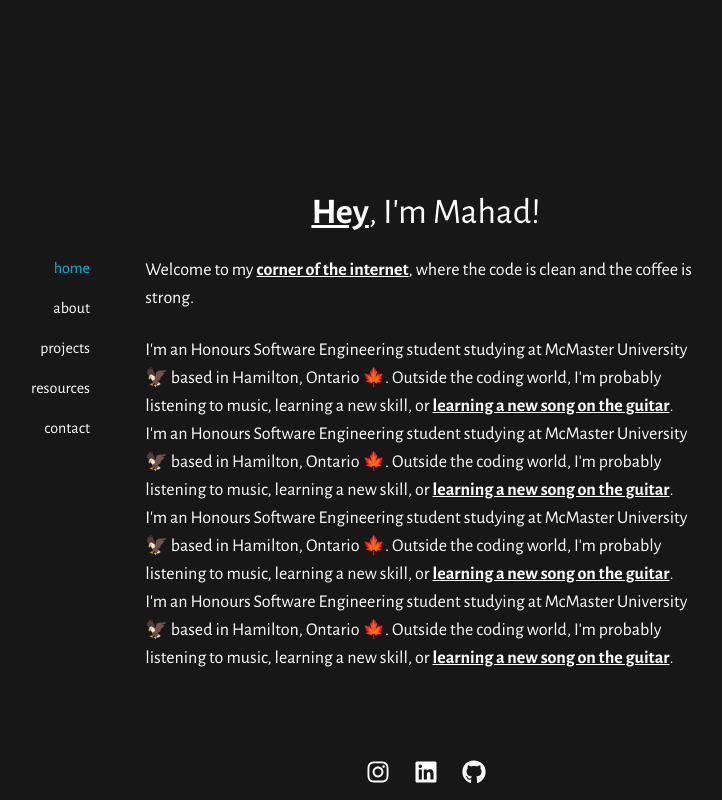
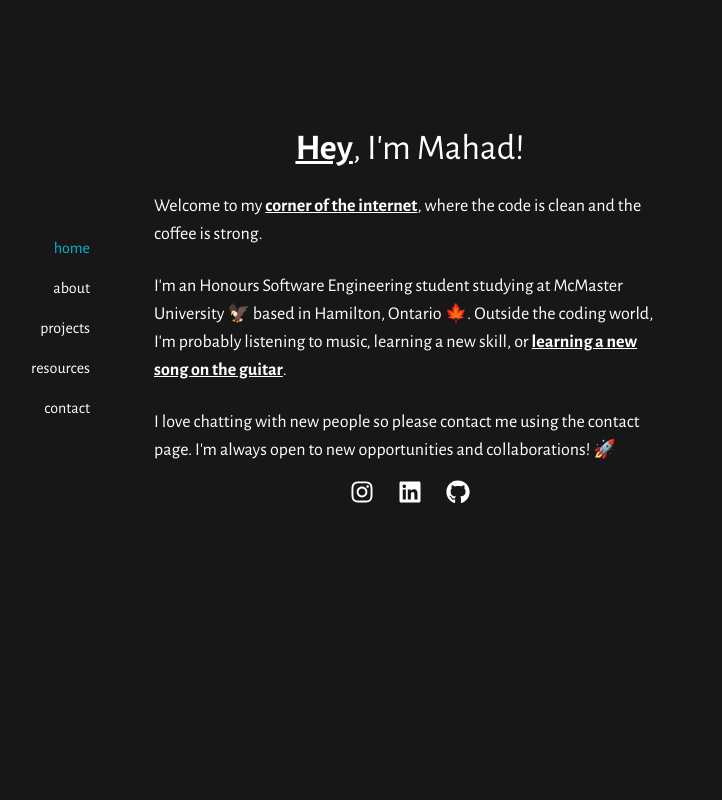
Before and after one commit to mahadhsn/Portfolio, a React app: page /#/ in a window 1280 px wide. Shown: the whole page, without its empty margins (230-952 px from the left). Built offline with nearby package versions, Linux system fonts and the light colour scheme; the HTML template or start-up script is replaced by a standard one; a web font is replaced by a local one.

Commit message:
Finalize home page for now

```diff
--- a/src/components/Layout.jsx
+++ b/src/components/Layout.jsx
@@ -4,19 +4,22 @@ import { Outlet } from "react-router-dom";
 
 const Layout = () => {
   return (
-    <div className="min-h-screen flex flex-col">
+    <div className="flex flex-col">
       {/* Navbar */}
-      <nav className="md:fixed md:top-1/4 md:w-1/4 mt-20 md:mt-10 mb-10">
+      <nav className="md:fixed md:top-1/4 md:w-1/4 mt-[25%] md:mt-5 mb-10">
         <Navbar />
       </nav>
 
       {/* Content Section */}
-      <div className="grow flex flex-col items-center justify-center md:mt-40 md:ml-8">
-        <main className="flex-1 w-full flex items-center justify-center md:max-w-[45%] mobile:max-w-[75%] mx-auto">
+      <div className="flex-1 flex flex-col md:mt-[10%]">
+        <main className="w-full flex-1 flex md:max-w-[40%] justify-items-center mobile:max-w-[75%] mx-auto">
           <Outlet />
         </main>
 
-        <Footer />
+        {/* Footer */}
+        <div className="">
+          <Footer />
+        </div>
       </div>
     </div>
   );
--- a/src/index.css
+++ b/src/index.css
@@ -7,6 +7,11 @@
   font-family: 'Alegreya Sans', sans-serif;
 }
 
-body {
+html, body {
   @apply bg-neutral-900;
+  scrollbar-width: none;
 }
+
+body::-webkit-scrollbar {
+  display: none; /* Chrome, Safari, and Opera */
+}
--- a/src/pages/Home.jsx
+++ b/src/pages/Home.jsx
@@ -28,7 +28,7 @@ const Home = () => {
   return (
 
     <div className='text-white flex flex-col opacity-0 animate-fade-in'>
-        <h1 className=' text-4xl text-center mb-6 md:-mt-10 -mt-5'>
+        <h1 className=' text-4xl text-center mb-6'>
           <span className='cursor-pointer' onClick={handleGreetingClick}>
             {currentGreeting.flag && <span className="mr-2 select-none">{currentGreeting.flag}</span>}
             <span className='underline font-bold select-none'>{currentGreeting.text}</span>
@@ -38,25 +38,15 @@ const Home = () => {
             Welcome to my <span className='underline cursor-pointer font-bold select-none' onClick={handleCornerClick}>{currentCorner}</span>
             , where the code is clean and the coffee is strong.
              </p>
-          <p className='text-lg'>I'm an Honours Software Engineering student studying at McMaster University 🦅 based in
+          <p className='text-lg mb-6'>I'm an Honours Software Engineering student studying at McMaster University 🦅 based in
             Hamilton, Ontario 🍁. Outside the coding world, I'm probably listening to music, learning a new skill,
             or <span className='underline cursor-pointer font-bold select-none' onClick={handleHobbyClick}>{currentHobby}</span>.
           </p>
 
-          <p className='text-lg'>I'm an Honours Software Engineering student studying at McMaster University 🦅 based in
-            Hamilton, Ontario 🍁. Outside the coding world, I'm probably listening to music, learning a new skill,
-            or <span className='underline cursor-pointer font-bold select-none' onClick={handleHobbyClick}>{currentHobby}</span>.
+          <p className='text-lg'>I love chatting with new people so please contact me using the contact page. I'm always open to new opportunities and collaborations! 🚀
           </p>
 
-          <p className='text-lg'>I'm an Honours Software Engineering student studying at McMaster University 🦅 based in
-            Hamilton, Ontario 🍁. Outside the coding world, I'm probably listening to music, learning a new skill,
-            or <span className='underline cursor-pointer font-bold select-none' onClick={handleHobbyClick}>{currentHobby}</span>.
-          </p>
 
-          <p className='text-lg'>I'm an Honours Software Engineering student studying at McMaster University 🦅 based in
-            Hamilton, Ontario 🍁. Outside the coding world, I'm probably listening to music, learning a new skill,
-            or <span className='underline cursor-pointer font-bold select-none' onClick={handleHobbyClick}>{currentHobby}</span>.
-          </p>
         </span>
     </div>
   )
--- a/tailwind.config.js
+++ b/tailwind.config.js
@@ -11,12 +11,7 @@ export default {
       'mobile': '200px',
       // => @media (min-width: 640px) { ... }
 
-      'laptop': '1024px',
-      // => @media (min-width: 1024px) { ... }
-
-      'desktop': '1280px',
-      // => @media (min-width: 1280px) { ... }
-      'sm': '640px',
+      'sm': '500px',
       // => @media (min-width: 640px) { ... }
 
       'md': '768px',
```
